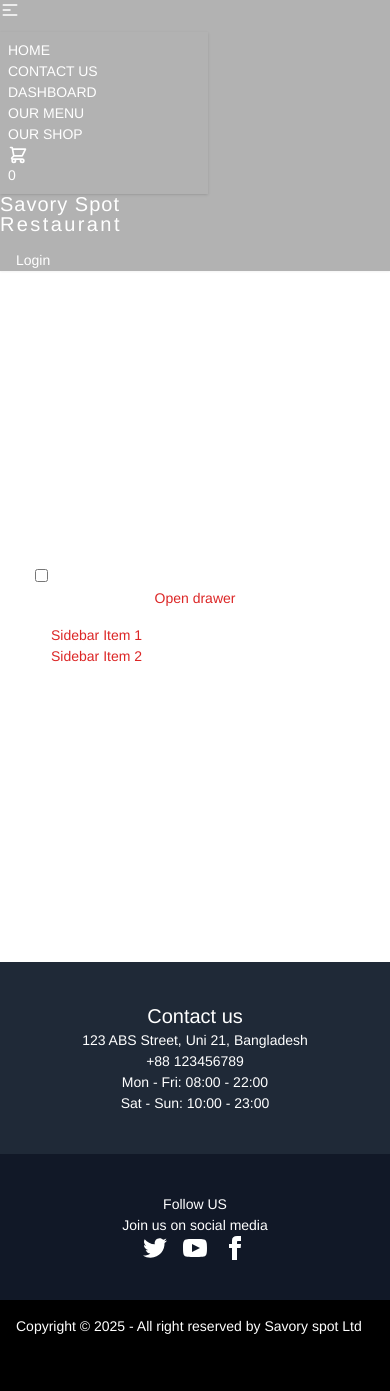
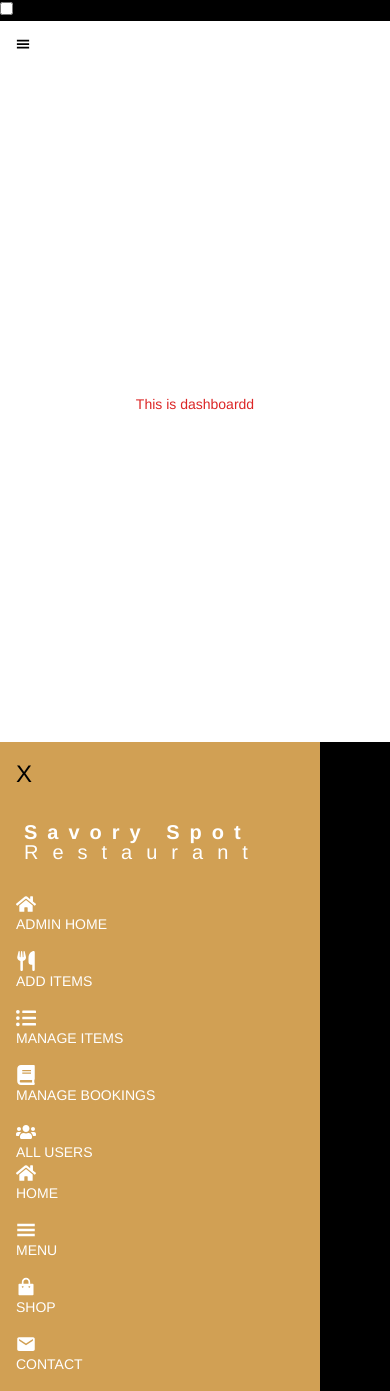
Before and after one commit to User-RAY/savory-spot-client-side, a React (Vite) app: page /dashboard in a window 390 px wide. Before the commit the page ends 1353 px from the top, so only its background shows below. Built offline with nearby package versions, Linux system fonts and the light colour scheme; no server answers.

Commit message:
created dashboard layout with sidenav for admin and user

```diff
--- /dev/null
+++ b/src/Layout/DashboardLayout.jsx
@@ -0,0 +1,80 @@
+import { NavLink, Outlet } from "react-router-dom";
+import { GiHamburgerMenu } from "react-icons/gi";
+import { FaBook, FaHome, FaUsers } from "react-icons/fa";
+import { RiShoppingBagFill } from "react-icons/ri";
+import { IoMdMail } from "react-icons/io";
+import { FaUtensils } from "react-icons/fa6";
+import { FaListUl } from "react-icons/fa";
+import { MdEditCalendar } from "react-icons/md";
+import { FaWallet } from "react-icons/fa";
+import { FaCartShopping } from "react-icons/fa6";
+import { BiSolidCommentCheck } from "react-icons/bi";
+import { BiSolidCalendarEdit } from "react-icons/bi";
+
+
+const DashboardLayout = () => {
+
+
+    const role = 'admin'
+
+    const adminlink = <>
+                        <li className="mt-8 uppercase"><a><FaHome className="text-xl"/>Admin Home</a></li>
+                        <li className="my-4 uppercase"><a><FaUtensils className="text-xl"/> Add Items</a></li>
+                        <li className="uppercase"><a><FaListUl className="text-xl"/>Manage Items</a></li>
+                        <li className="my-4 uppercase"><a><FaBook className="text-xl"/>Manage bookings</a></li>
+                        <li className="uppercase"><a><FaUsers className="text-xl"/>All users</a></li>
+                      </>
+
+    const userlink = <>
+                        <li className="mt-8 uppercase"><a><FaHome className="text-xl"/>user Home</a></li>
+                        <li className="my-4 uppercase"><a><MdEditCalendar className="text-xl"/>Reservation</a></li>
+                        <li className="uppercase"><a><FaWallet className="text-xl"/>Payment history</a></li>
+                        <li className="my-4 uppercase"><a><FaCartShopping className="text-xl"/>my cart</a></li>
+                        <li className="uppercase"><a><BiSolidCommentCheck className="text-xl"/>add review</a></li>
+                        <li className="my-4 uppercase"><a><BiSolidCalendarEdit  className="text-xl"/>my bookings</a></li>
+                      </>
+
+
+    return (
+        <>
+            <div className="drawer lg:drawer-open">
+                <input id="my-drawer-2" type="checkbox" className="drawer-toggle" />
+                <div className=" bg-white text-black drawer-content flex flex-col items-center justify-center">
+
+                    <label htmlFor="my-drawer-2" className="btn btn-primary self-start m-4 drawer-button lg:hidden">
+                        <GiHamburgerMenu />
+                    </label>
+
+                    <Outlet></Outlet>
+
+
+                </div>
+                <div className="drawer-side">
+                    <label htmlFor="my-drawer-2" aria-label="close sidebar" className="drawer-overlay"></label>
+
+                    <ul className="menu text-base-content bg-[#D1A054] min-h-full w-80 p-4">
+                        <label htmlFor="my-drawer-2"  className="btn text-black text-2xl w-[10%] ml-auto z-30 drawer-overlay lg:hidden " aria-label="close sidebar">X</label>
+                        {/* Sidebar content here */}
+
+                        <a className="btn btn-ghost p-0 pl-2 text-xl flex flex-col items-start leading-none h-full tracking-wider mt-8">
+                            <span className='tracking-[0.5em] font-extrabold'>Savory Spot</span>
+                            <span className='tracking-[0.7em]'>Restaurant</span>
+                        </a>
+
+                        {role == 'admin' ? adminlink : userlink}
+
+                        <div style={{'--divider-color': 'white'}} className="divider"></div>
+                        <li className="uppercase"><NavLink to='/'><FaHome className="text-xl"/> Home</NavLink></li>
+                        <li className="mt-4 uppercase"><NavLink to='/menu'><GiHamburgerMenu className="text-xl" />menu</NavLink></li>
+                        <li className="my-4 uppercase"><NavLink to='/shop/desserts'><RiShoppingBagFill className="text-xl"/>shop</NavLink></li>
+                        <li className="uppercase"><NavLink to='/contact'><IoMdMail className="text-xl"/>contact</NavLink></li>
+                    </ul>
+                </div>
+            </div>
+
+
+        </>
+    );
+};
+
+export default DashboardLayout;
--- a/src/Pages/Dashboard/Dashboard.jsx
+++ b/src/Pages/Dashboard/Dashboard.jsx
@@ -7,23 +7,7 @@ const Dashboard = () => {
     return (
         <div className="text-red-600 min-h-[80vh] flex justify-center items-center">
 
-            <div className="drawer lg:drawer-open">
-                <input id="my-drawer-2" type="checkbox" className="drawer-toggle" />
-                <div className="drawer-content flex flex-col items-center justify-center">
-                    {/* Page content here */}
-                    <label htmlFor="my-drawer-2" className="btn btn-primary drawer-button lg:hidden">
-                    Open drawer
-                    </label>
-                </div>
-                <div className="drawer-side">
-                    <label htmlFor="my-drawer-2" aria-label="close sidebar" className="drawer-overlay"></label>
-                    <ul className="menu bg-base-200 text-base-content min-h-full w-80 p-4">
-                    {/* Sidebar content here */}
-                    <li><a>Sidebar Item 1</a></li>
-                    <li><a>Sidebar Item 2</a></li>
-                    </ul>
-                </div>
-            </div>
+            This is dashboardd
 
         </div>
     );
```
Also changed, not shown: src/Routes/router.jsx (+12 -4 lines).
